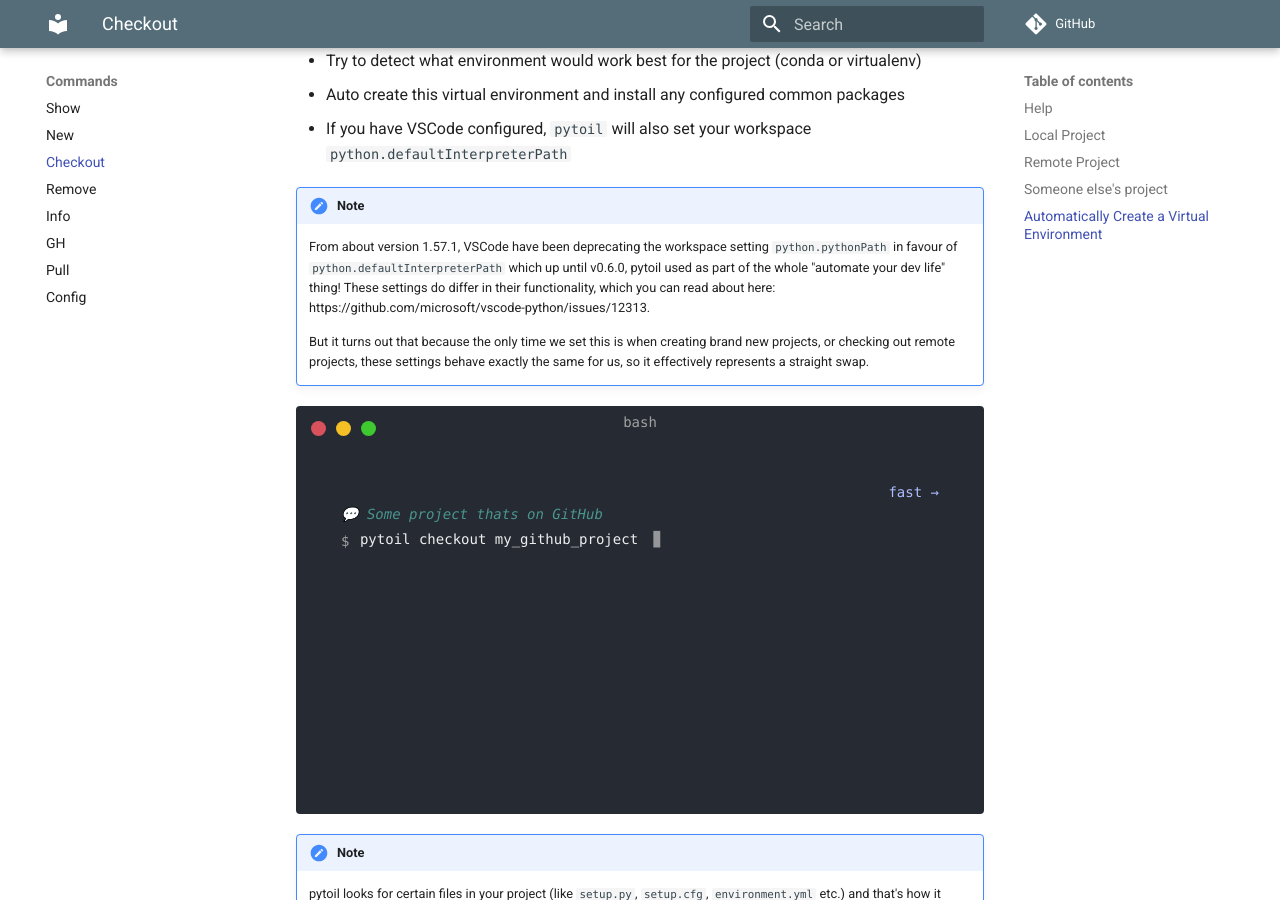
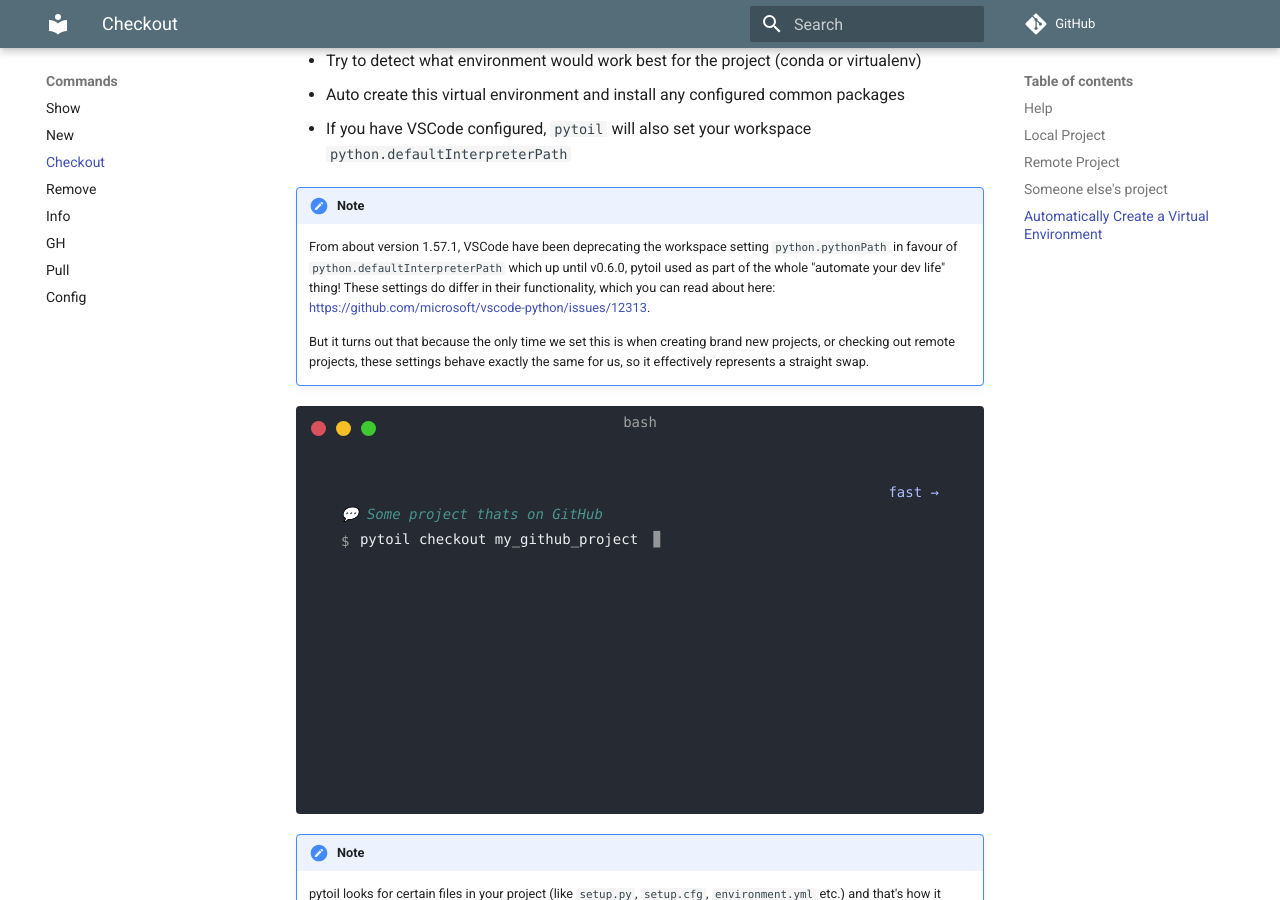
Before and after one commit to FollowTheProcess/pytoil, an MkDocs documentation site: the page built from docs/commands/checkout.md, in a window 1280 px wide and 900 px high, scrolled down 4005 px. Built offline with MkDocs 1.6.1 and Material for MkDocs 9.7.7, drawn with Linux system fonts in a browser that asks for light colours; emoji names are drawn with the system emoji font; some web fonts are replaced; comment, search, counter and statistics services are not loaded; part of the change alters nothing that is shown.

```diff
--- a/docs/commands/checkout.md
+++ b/docs/commands/checkout.md
@@ -139,7 +139,7 @@ If you pass the `--venv` option, `checkout` will also:
 
 !!! note
 
-    From about version 1.57.1, VSCode have been deprecating the workspace setting `python.pythonPath` in favour of `python.defaultInterpreterPath` which up until v0.6.0, pytoil used as part of the whole "automate your dev life" thing! These settings do differ in their functionality, which you can read about here: https://github.com/microsoft/vscode-python/issues/12313.
+    From about version 1.57.1, VSCode have been deprecating the workspace setting `python.pythonPath` in favour of `python.defaultInterpreterPath` which up until v0.6.0, pytoil used as part of the whole "automate your dev life" thing! These settings do differ in their functionality, which you can read about here: [https://github.com/microsoft/vscode-python/issues/12313](https://github.com/microsoft/vscode-python/issues/12313).
 
     But it turns out that because the only time we set this is when creating brand new projects, or checking out remote projects, these settings behave exactly the same for us, so it effectively represents a straight swap.
 
```
